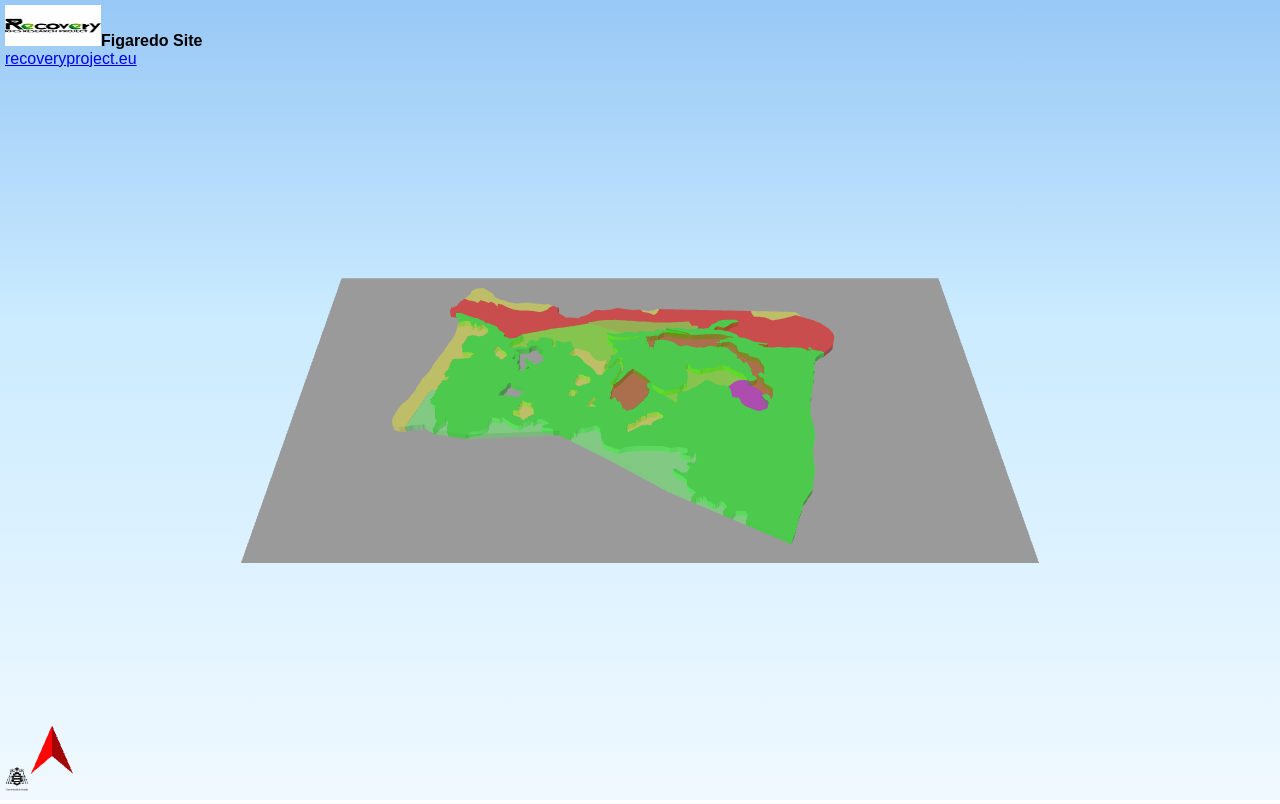
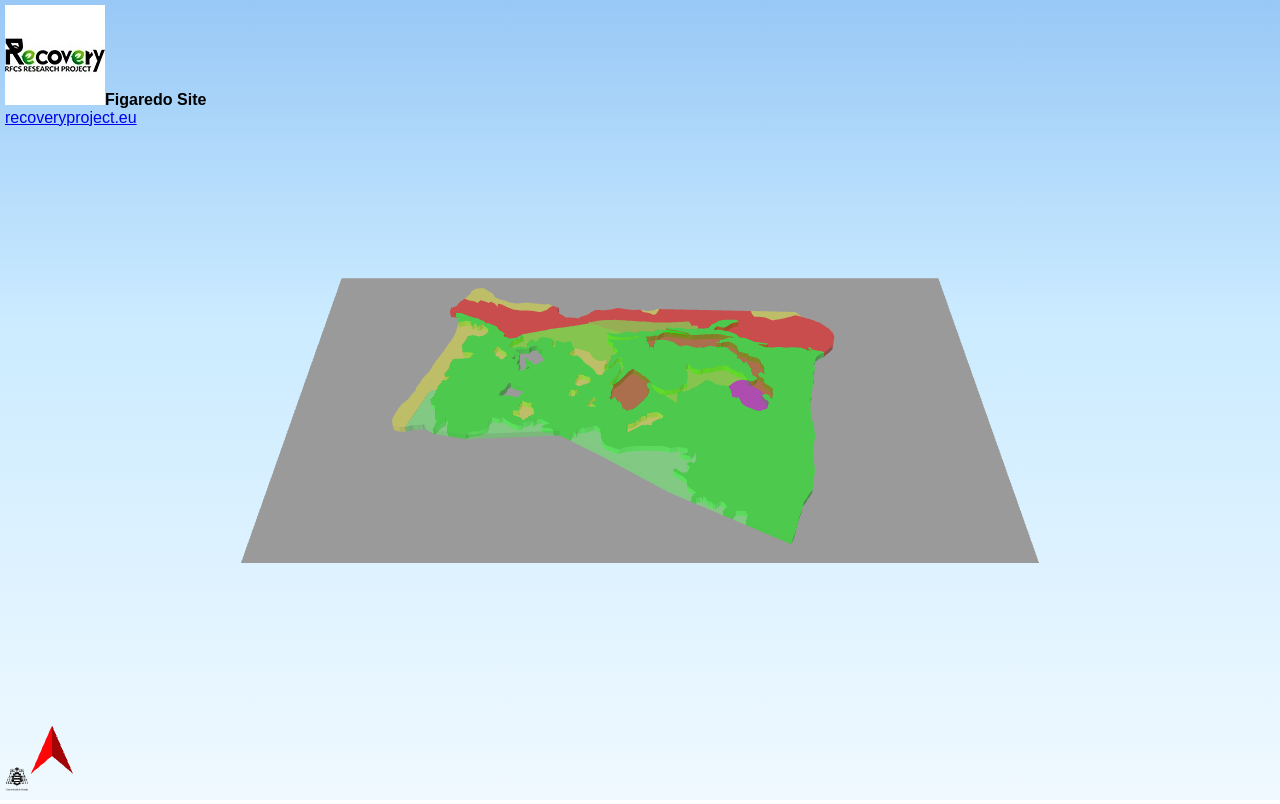
Before and after one commit to sgcortes/Figaredo3d, a plain HTML site: page index.html in a window 1280 px wide. Drawn offline with Linux system fonts and the light colour scheme; no server answers.

Commit message:
Update index.html
CAmbio tamaño logo 100x100

```diff
--- a/index.html
+++ b/index.html
@@ -86,7 +86,7 @@
 <div id="progress"><div id="bar"></div></div>
 
 <!-- header and footer -->
-<div id="header"><img src="GetGroupImage.jpg" width="96" height="41" alt="Recovery EU Project Logo Group" title="Recovery Group" /><b>Figaredo Site</b><br><A HREF = "https://www.recoveryproject.eu/">recoveryproject.eu</A></div>
+<div id="header"><img src="GetGroupImage.jpg" width="100" height="100" alt="Recovery EU Project Logo Group" title="Recovery Group" /><b>Figaredo Site</b><br><A HREF = "https://www.recoveryproject.eu/">recoveryproject.eu</A></div>
 <div id="footer"><span id="infobtn"><img src="./Qgis2threejs.png"></span> </div>
 
 <script>
```
